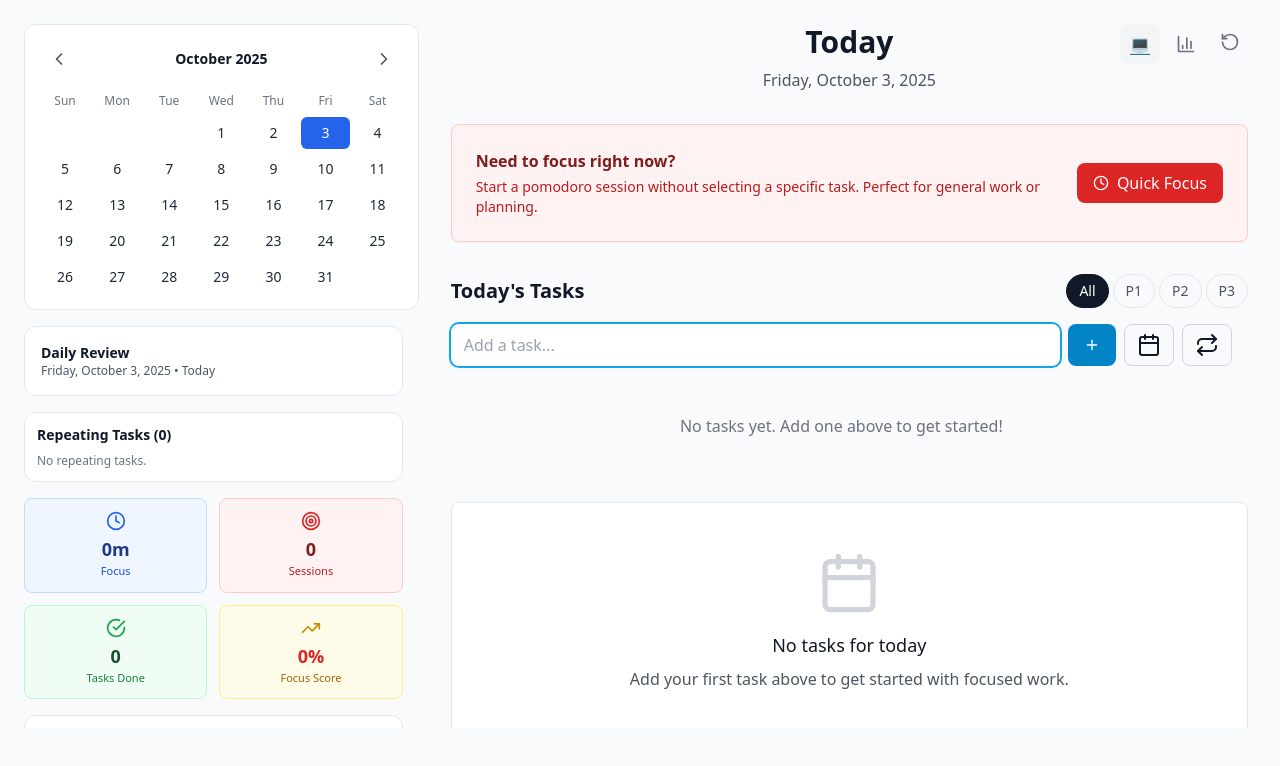
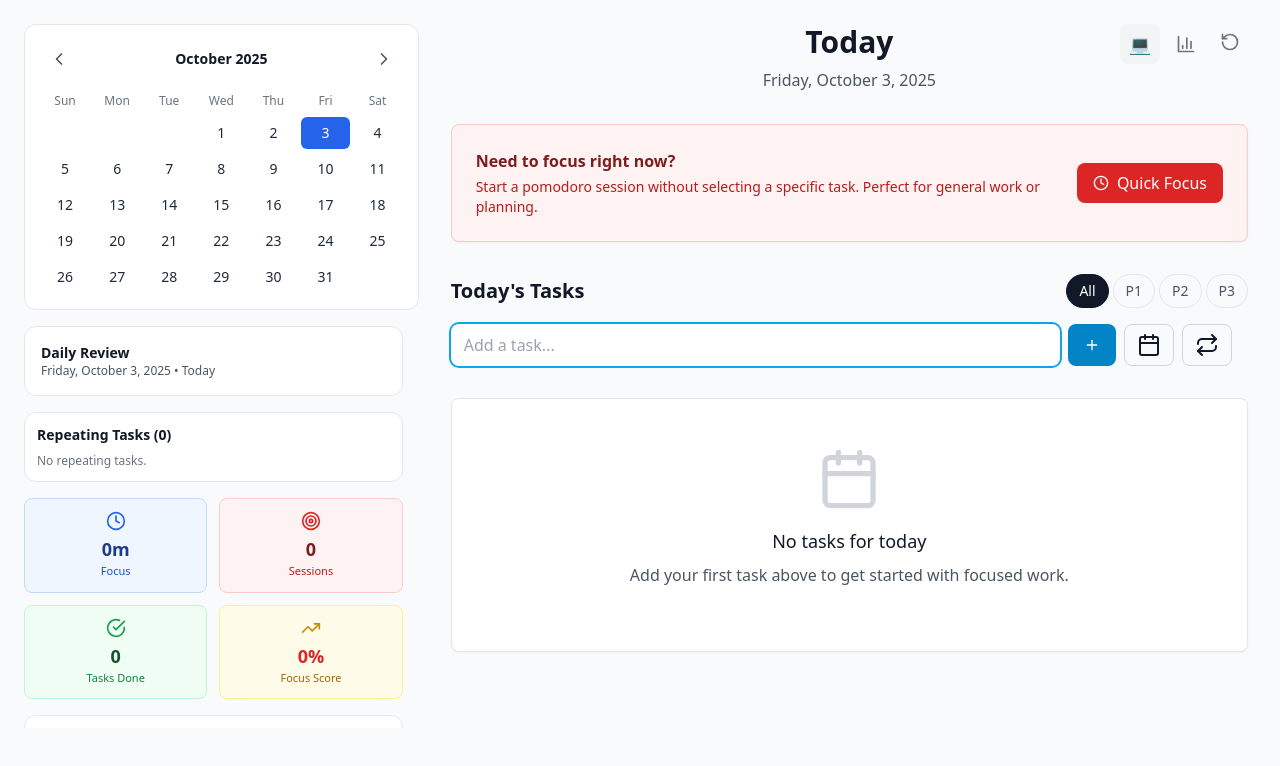
Before and after one commit to kengboonang/claude-code-task-list, a React (Vite) app in the folder claude/: page / in a window 1280 px wide. Shown: the top 766 px of the page. Built offline with nearby package versions, Linux system fonts and the light colour scheme.

Commit message:
fix: remove duplicate message

```diff
--- a/claude/src/components/TaskList.tsx
+++ b/claude/src/components/TaskList.tsx
@@ -145,8 +145,7 @@ export function TaskList({
 
       <div className="space-y-3">
         {tasks.length === 0 ? (
-          <div className="text-center py-8 text-gray-500">
-            <p>No tasks yet. Add one above to get started!</p>
+          <div>
           </div>
         ) : (
           tasks.map(task => (
```
